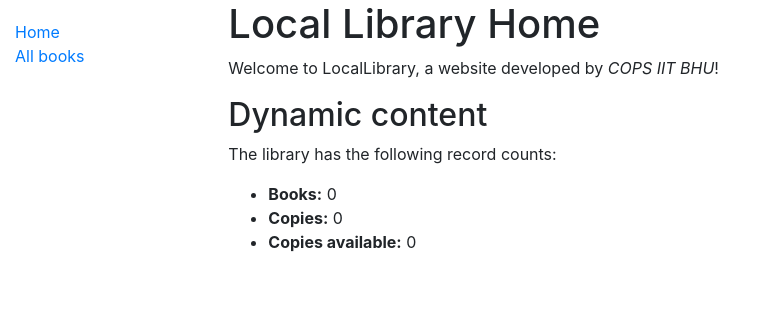
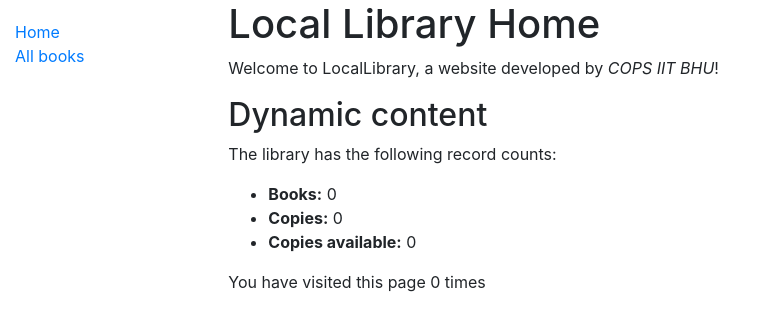
Before and after one commit to tiger-yash/cops-django-youtube, a Django app: page /catalog/ in a window 1280 px wide. Shown: the top 331 px of the page, without its empty margins (0-766 px from the left). Run offline with Django 4.2, Linux system fonts and the light colour scheme; data that the repository does not hold is empty.

Commit message:
Added visit count using sessions

```diff
--- a/catalog/templates/index.html
+++ b/catalog/templates/index.html
@@ -10,4 +10,5 @@
     <li><strong>Copies:</strong> {{ num_instances }}</li>
     <li><strong>Copies available:</strong> {{ num_instances_available }}</li>
   </ul>
+  <p>You have visited this page {{ num_visits }} time{{ num_visits|pluralize }}</p>
 {% endblock %}
--- a/catalog/views.py
+++ b/catalog/views.py
@@ -17,10 +17,15 @@ def index(request):
 
     # The 'all()' is implied by default.
 
+    # Number of visits to this view,as counted in session variable
+    num_visits = request.session.get('num_visit',0)
+    request.session['num_visits'] = num_visits + 1
+
     context = {
         'num_books': num_books,
         'num_instances': num_instances,
-        'num_instances_available': num_instances_available
+        'num_instances_available': num_instances_available,
+        'num_visits': num_visits,
     }
 
     # Render the HTML template index.html with the data in the context variable
```
